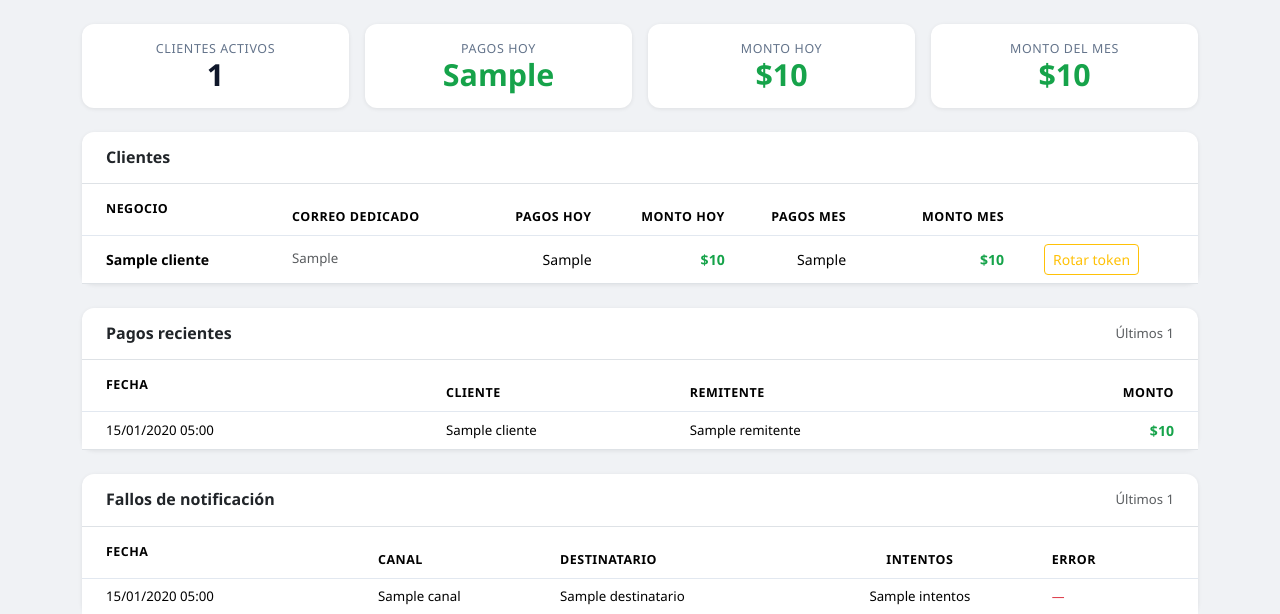
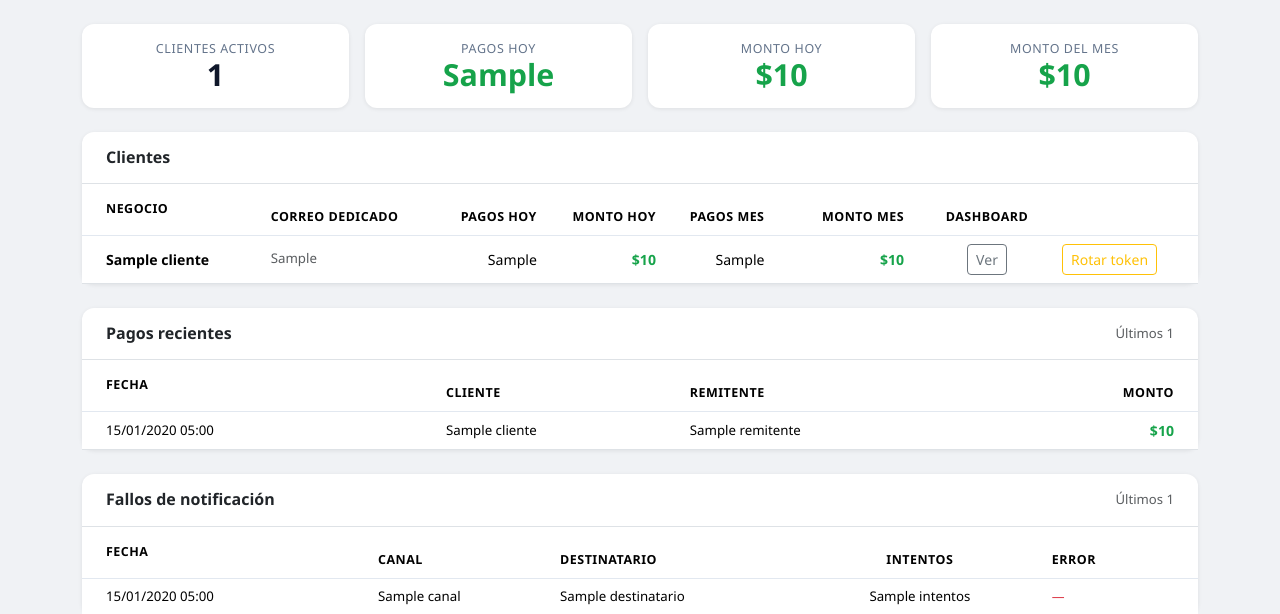
Before and after one commit to ex4cto/ex4ctopagos, a FastAPI app: template src/dashboard/templates/operador/dashboard.html in a window 1280 px wide. Shown: the part 58-672 px from the top of the page. Run offline with FastAPI, Linux system fonts and the light colour scheme; the template is opened without the code that fills it: most values are stand-ins (such as "Sample title", 1, 10 or a date in 2020); parts of the project's set-up code (start-up, migrations or seed data) failed here and were passed over.

Commit message:
feat: agregar enlace al dashboard del cliente en panel del operador

```diff
--- a/src/dashboard/templates/operador/dashboard.html
+++ b/src/dashboard/templates/operador/dashboard.html
@@ -50,6 +50,7 @@
             <th class="text-end">Monto hoy</th>
             <th class="text-end">Pagos mes</th>
             <th class="text-end px-4">Monto mes</th>
+            <th class="text-center">Dashboard</th>
             <th></th>
           </tr>
         </thead>
@@ -62,6 +63,11 @@
             <td class="text-end fw-semibold" style="color:#16a34a;">{{ fila.metricas.monto_hoy | formato_peso }}</td>
             <td class="text-end">{{ fila.metricas.pagos_mes }}</td>
             <td class="text-end fw-semibold px-4" style="color:#16a34a;">{{ fila.metricas.monto_mes | formato_peso }}</td>
+            <td class="text-center px-3">
+              <a href="/dashboard/{{ fila.cliente.token_dashboard }}"
+                 target="_blank"
+                 class="btn btn-sm btn-outline-secondary">Ver</a>
+            </td>
             <td class="px-3">
               <form method="post" action="/operador/clientes/{{ fila.cliente.id }}/rotar-token"
                     onsubmit="return confirm('¿Rotar el token de {{ fila.cliente.nombre_negocio }}? La URL actual del dashboard dejará de funcionar.')">
```
